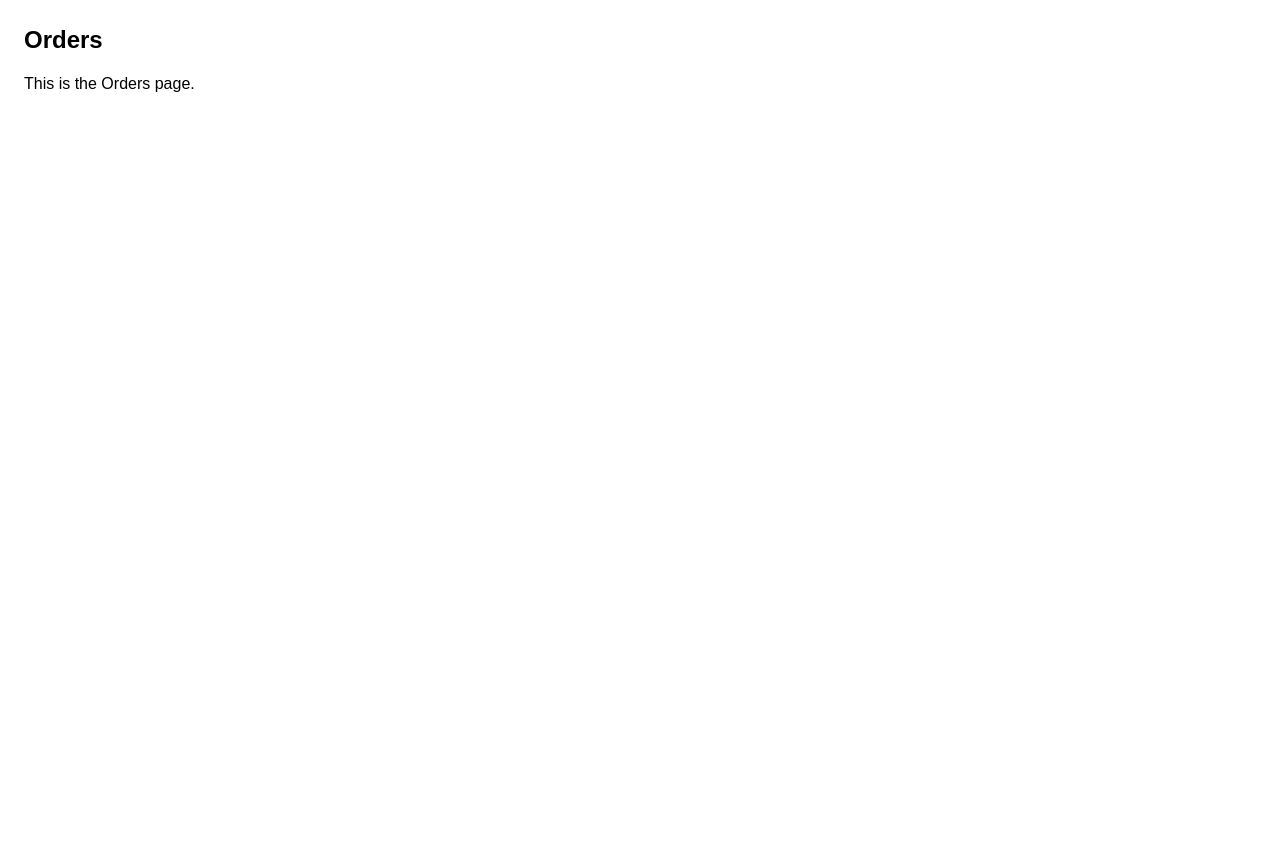
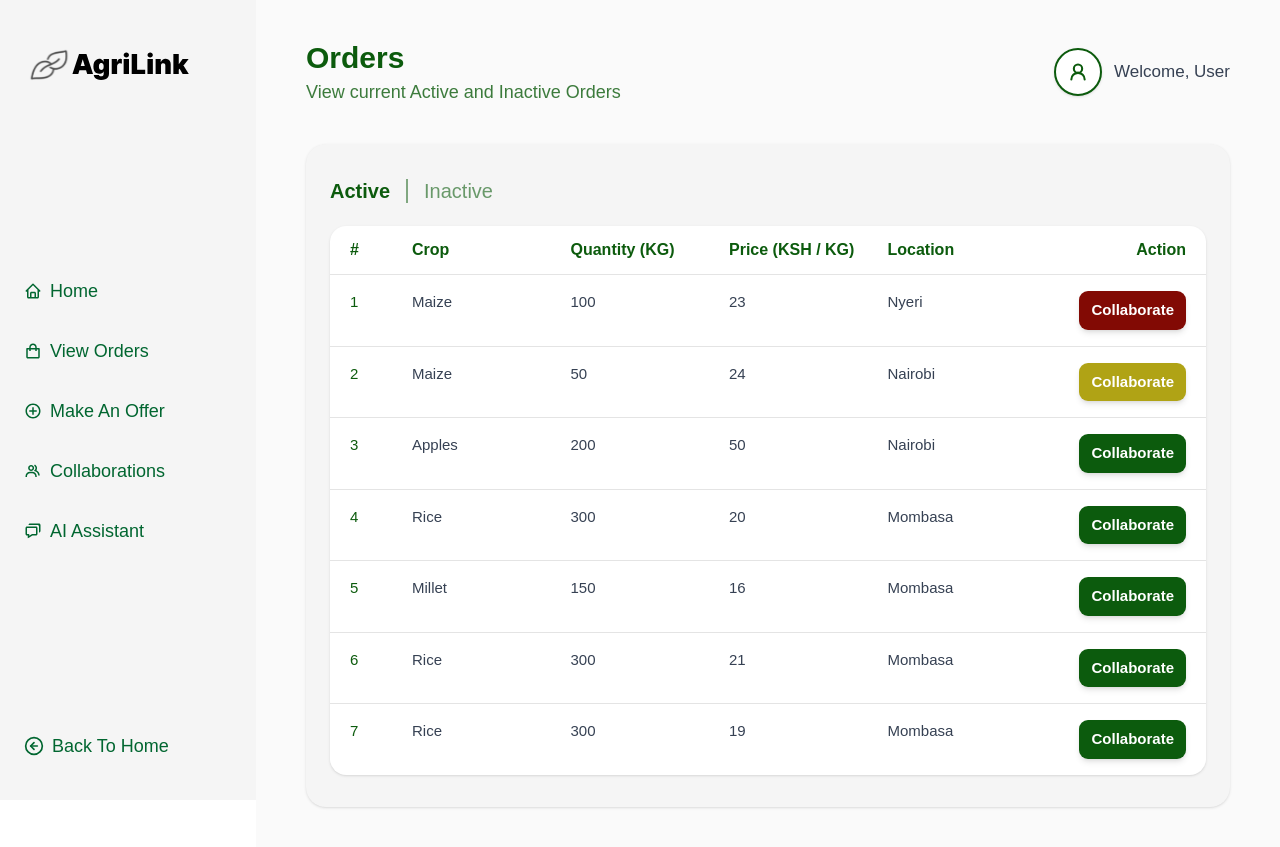
Before and after one commit to peter2610/agri-link-project1, a Next.js app in the folder agri-link-frontend/: page /orders in a window 1280 px wide. Before the commit the page ends 800 px from the top, so only its background shows below. Built offline with nearby package versions, Linux system fonts and the light colour scheme.

Commit message:
feat: restructure Orders page layout and enhance dashboard components

```diff
--- a/agri-link-frontend/app/orders/page.js
+++ b/agri-link-frontend/app/orders/page.js
@@ -1,8 +1,11 @@
+import SideNavBar from "../../components/dashboard/side-navbar/side-navbar";
+import OrdersContent from "../../components/orders/ordersPage";
+
 export default function OrdersPage() {
   return (
-    <div className="p-6">
-      <h1 className="text-2xl font-bold mb-4">Orders</h1>
-      <p>This is the Orders page.</p>
+    <div className="flex min-h-screen bg-white text-[#0C5B0D]">
+      <SideNavBar />
+      <OrdersContent />
     </div>
   );
 }
--- a/agri-link-frontend/components/dashboard/side-navbar/side-navbar.jsx
+++ b/agri-link-frontend/components/dashboard/side-navbar/side-navbar.jsx
@@ -6,7 +6,7 @@ import { ArrowLeftCircleIcon } from "lucide-react";
 
 export default function SideNavBar() {
     return (
-        <div className="h-screen inline-flex flex-col justify-between items-start px-15 py-20 bg-neutral-100 text-lg">
+        <div className="sticky top-0 h-screen w-64 flex-shrink-0 inline-flex flex-col justify-between items-start px-6 py-10 bg-neutral-100 text-lg">
             <div>
                 <Link href={"/"}>
                     <Image alt="logo" height={50} src={LogoBlack} />
--- a/agri-link-frontend/components/orders/ordersPage.jsx
+++ b/agri-link-frontend/components/orders/ordersPage.jsx
@@ -24,14 +24,14 @@ const inactiveOrders = [
   { id: 4, crop: "Tea", quantityKg: "120", pricePerKg: "65", location: "Kericho" },
 ];
 
-const collaborateActions = [
-  { label: "Collaborate", color: "#820A04" },
-  { label: "Collaborate", color: "#B0A315" },
-  { label: "Collaborate", color: "#0C5B0D" },
-  { label: "Collaborate", color: "#0C5B0D" },
-  { label: "Collaborate", color: "#0C5B0D" },
-  { label: "Collaborate", color: "#0C5B0D" },
-  { label: "Collaborate", color: "#0C5B0D" },
+const collaborateColors = [
+  "#820A04",
+  "#B0A315",
+  "#0C5B0D",
+  "#0C5B0D",
+  "#0C5B0D",
+  "#0C5B0D",
+  "#0C5B0D",
 ];
 
 export default function OrdersPage() {
@@ -59,8 +59,7 @@ export default function OrdersPage() {
         </header>
 
         {/* Orders Section */}
-        <section className="mx-auto flex w-full max-w-[924px] flex-col md:flex-row gap-8 rounded-[20px] bg-[#F5F5F5] px-6 py-8 shadow-sm">
-          {/* Left: Orders Table */}
+        <section className="mx-auto w-full max-w-[924px] rounded-[20px] bg-[#F5F5F5] px-6 py-8 shadow-sm">
           <div className="flex-1">
             {/* Tabs */}
             <div className="mb-5 flex items-center gap-4 text-[20px] font-medium">
@@ -86,19 +85,23 @@ export default function OrdersPage() {
             {/* Table */}
             <div className="overflow-hidden rounded-[16px] bg-white shadow">
               {/* Table Header */}
-              <div className="grid grid-cols-[50px_repeat(4,minmax(0,1fr))] gap-3 border-b border-[#E4E4E4] px-5 py-3 text-[16px] font-semibold text-[#0C5B0D]">
+              <div className="grid grid-cols-[50px_repeat(4,minmax(0,1fr))_minmax(0,140px)] gap-3 border-b border-[#E4E4E4] px-5 py-3 text-[16px] font-semibold text-[#0C5B0D]">
                 <span>#</span>
                 <span>Crop</span>
                 <span>Quantity (KG)</span>
                 <span>Price (KSH / KG)</span>
                 <span>Location</span>
+                <span className="text-right">Action</span>
               </div>
 
               {/* Table Rows */}
-              {orders.map(({ id, crop, quantityKg, pricePerKg, location }, index) => (
+              {orders.map(({ id, crop, quantityKg, pricePerKg, location }, index) => {
+                const buttonColor = collaborateColors[index % collaborateColors.length];
+
+                return (
                   <div
                     key={`${status}-${id}-${crop}`}
-                  className={`grid grid-cols-[50px_repeat(4,minmax(0,1fr))] gap-3 px-5 py-4 text-[15px] text-gray-700 ${
+                    className={`grid grid-cols-[50px_repeat(4,minmax(0,1fr))_minmax(0,140px)] gap-3 px-5 py-4 text-[15px] text-gray-700 ${
                       index === orders.length - 1 ? "" : "border-b border-[#E4E4E4]"
                     }`}
                   >
@@ -107,8 +110,18 @@ export default function OrdersPage() {
                     <span>{quantityKg}</span>
                     <span>{pricePerKg}</span>
                     <span>{location}</span>
+                    <span className="flex justify-end">
+                      <Link
+                        href="#"
+                        className="rounded-[9px] px-3 py-2 text-[15px] font-semibold text-white shadow-md transition-transform hover:-translate-y-0.5"
+                        style={{ backgroundColor: buttonColor }}
+                      >
+                        Collaborate
+                      </Link>
+                    </span>
                   </div>
-              ))}
+                );
+              })}
 
               {orders.length === 0 && (
                 <div className="px-5 py-8 text-center text-[15px] text-[#0C5B0D]/60">
@@ -117,20 +130,6 @@ export default function OrdersPage() {
               )}
             </div>
           </div>
-
-          {/* Right: Collaborate Buttons */}
-          <aside className="flex w-full md:w-[126px] flex-row md:flex-col justify-between md:justify-start gap-4">
-            {collaborateActions.map(({ label, color }, index) => (
-              <Link
-                key={`${label}-${index}`}
-                href="#"
-                className="rounded-[9px] px-3 py-2 text-center text-[16px] font-semibold text-white shadow-md transition-transform hover:-translate-y-0.5"
-                style={{ backgroundColor: color }}
-              >
-                {label}
-              </Link>
-            ))}
-          </aside>
         </section>
       </main>
     </div>
```
Also changed, not shown: agri-link-frontend/components/dashboard/dashboard-pages/dashboard-home.jsx (renamed from agri-link-frontend/components/dashboard/dashboard-pages/farmer-dashboard.jsx), 1 other file (tests, documents, lock files or other folders). Lines whose indentation alone changed are shown as unchanged.
